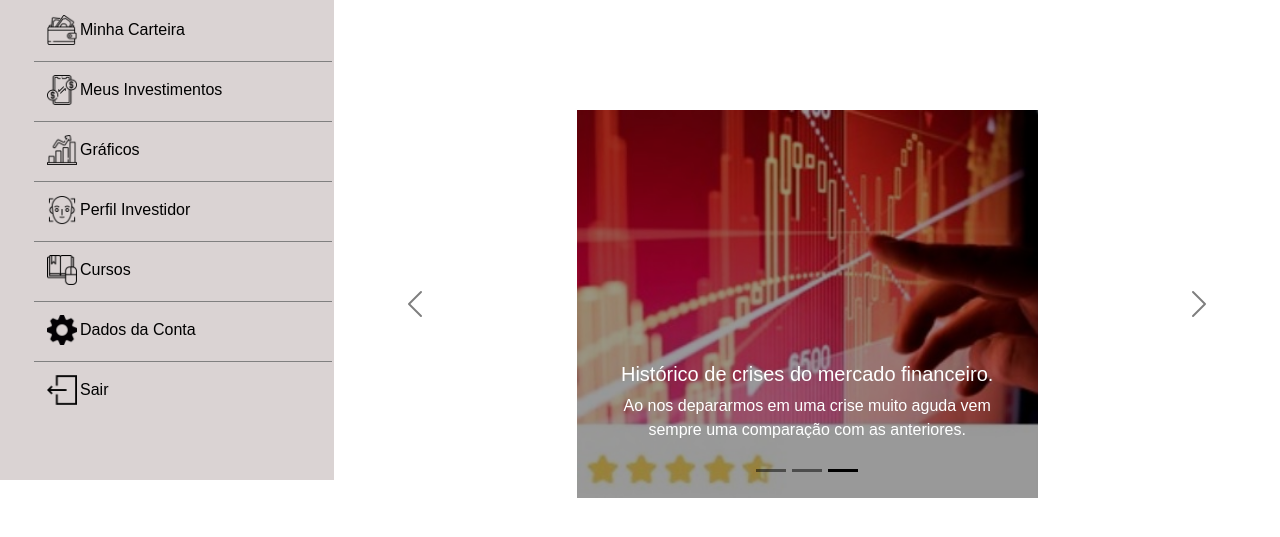
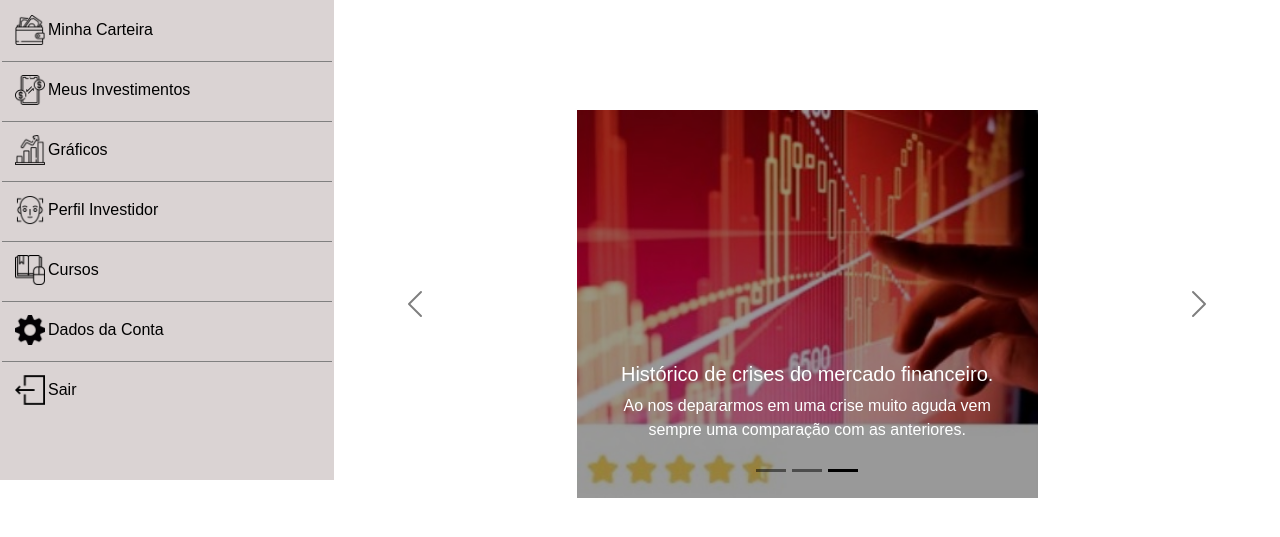
Before and after one commit to MatheusCortez/DetoxFin__ProjetoIntegrador, a Node server app: template views/users/user/cursos/main.ejs in a window 1280 px wide. Shown: the part 150-687 px from the top of the page. Run offline with Node 20, Linux system fonts and the light colour scheme; the template is opened without the code that fills it, so the values that code supplies are empty.

Commit message:
menu resolvido

```diff
--- a/public/css/partials/menuLateral/menuLateral.css
+++ b/public/css/partials/menuLateral/menuLateral.css
@@ -5,6 +5,9 @@
 }
 
 
+.mainContainer__menuLateral__lista{
+    padding-left: 0px;
+}
 
 .mainContainer__menuLateral__lista__menuLink{
     color: black;
@@ -13,6 +16,7 @@
     padding-bottom: 10px;
     padding-top:10px;
     text-decoration: none;
+
 }
 
 .mainContainer__menuLateral__lista__menuItem:last-child{
```
Also changed, not shown: views/users/user/perfilInvestidor/pergunta.ejs (+1 -6 lines).
